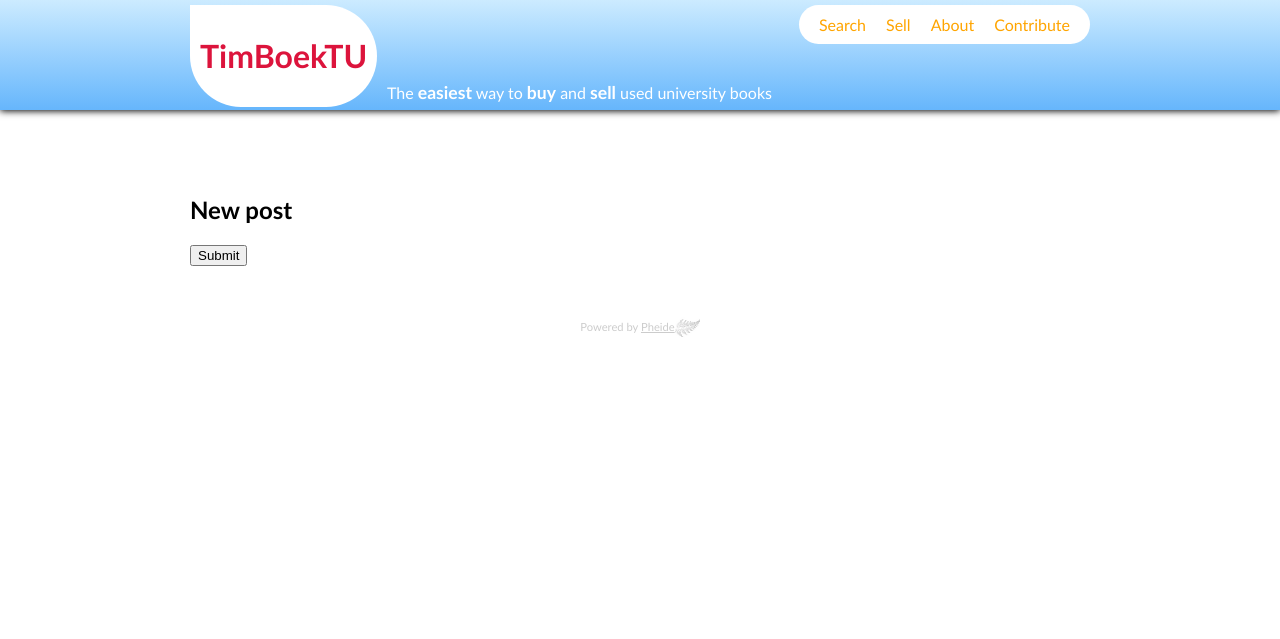
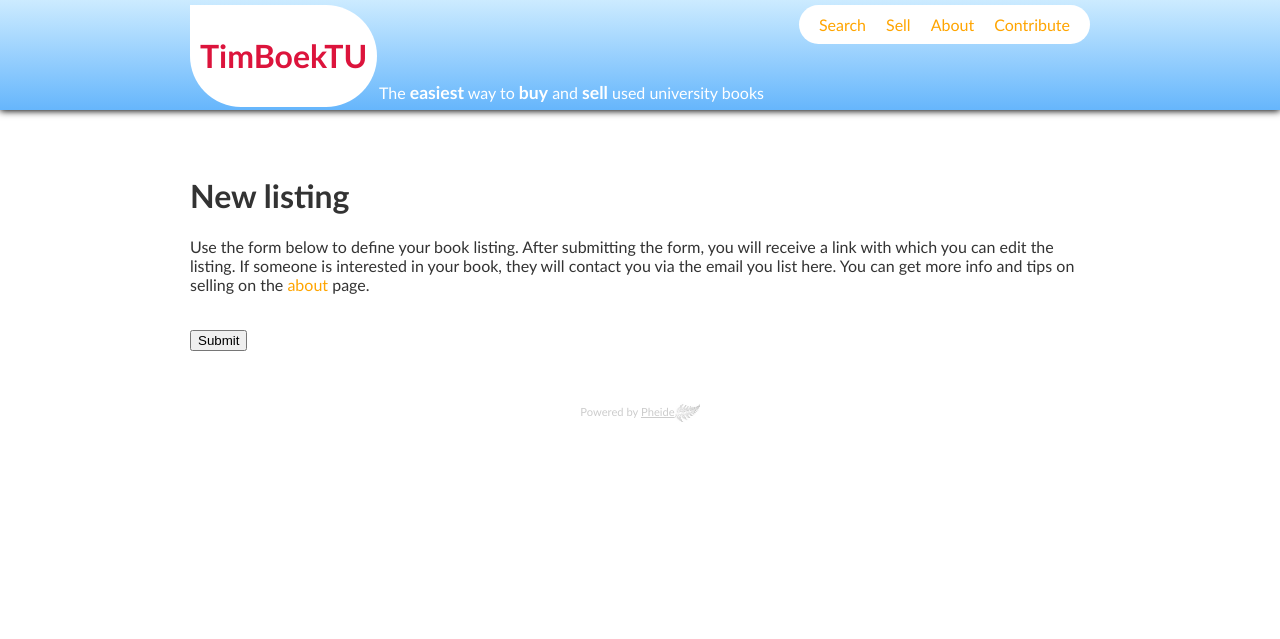
Before and after one commit to phoxicle/timboektu, a Django app: page /post/new/ in a window 1280 px wide. Shown: the top 639 px of the page. Run offline with Django 3.2, Linux system fonts and the light colour scheme; parts of the project's set-up code (start-up, migrations or seed data) failed here and were passed over.

Commit message:
Adding help text to sell page

```diff
--- a/timboektu/books/models.py
+++ b/timboektu/books/models.py
@@ -1,17 +1,6 @@
 from django.db import models
 from django.forms import ModelForm
 from django.db.models.query import QuerySet
-
-class Department(models.Model):
-    title = models.CharField(max_length=100)
-
-    def __unicode__(self):
-        return self.title
-
-class PostManager(models.Manager):
-    stop_list = ['a', 'an', 'and', 'are', 'as', 'at', 'be', 'by', 'for',
-                 'from', 'has', 'he', 'in', 'is', 'it', 'its', 'of', 'on',
-                 'that', 'the', 'to', 'was', 'were', 'will', 'with']
 
 class QuerySetManager(models.Manager):
 
@@ -19,6 +8,12 @@ class QuerySetManager(models.Manager):
         return self.model.QuerySet(self.model)
     def __getattr__(self, attr, *args):
         return getattr(self.get_query_set(), attr, *args)
+
+class Department(models.Model):
+    title = models.CharField(max_length=100)
+
+    def __unicode__(self):
+        return self.title
 
 class Post(models.Model):
     objects = QuerySetManager()
@@ -78,7 +73,7 @@ class Post(models.Model):
 
 
     title = models.CharField(max_length=1000)
-    authors = models.TextField(blank=True)
+    authors = models.CharField(blank=True, max_length=1000)
     EDITION_CHOICES = (
         ('1', '1st'),
         ('2', '2nd'),
@@ -91,18 +86,20 @@ class Post(models.Model):
         ('9', '9th'),
     )
     edition = models.CharField(max_length=2, choices=EDITION_CHOICES, blank=True)
-    year = models.CharField(max_length=4, blank=True)
-    isbn = models.CharField(max_length=13, blank=True) # http://djangosnippets.org/snippets/1994/
-    courses = models.TextField(blank=True)
-    description = models.TextField(blank=True)
-    departments = models.ManyToManyField(Department, null=True, blank=True)
+    year = models.CharField("Year of publication", max_length=4, blank=True)
+    isbn = models.CharField("ISBN", max_length=13, blank=True) # http://djangosnippets.org/snippets/1994/
+    courses = models.TextField("Relevant courses", blank=True)
+    description = models.TextField(blank=True,
+                                   help_text='For example: Dutch language book, good condition.')
+    departments = models.ManyToManyField(Department)
     #photo = models.ImageField(blank=True)
     crdate = models.DateTimeField(auto_now=True)
     mdate = models.DateTimeField(auto_now=True)
     hash = models.CharField(max_length=100, editable=False, blank=True)
 
-    email = models.CharField(max_length=200)
-    price = models.DecimalField(max_digits=5, decimal_places=2, null=True, blank=True)
+    email = models.EmailField("Your email")
+    price = models.DecimalField("Asking price", max_digits=5, decimal_places=2, null=True, blank=True,
+                                help_text='Defaults to "Best Offer" when left blank')
 
     class Meta:
         ordering = ['-crdate']
--- a/timboektu/books/static/css/global.css
+++ b/timboektu/books/static/css/global.css
@@ -2,6 +2,7 @@ body{
 	font-family: Trebuchet MS, Lucida Grande, comic sans ms;
 	margin:0;
 	padding:0;
+	color: #333;
 }
 
 a {
@@ -79,7 +80,7 @@ a:hover {
 
 #tagline {
 	color: white;
-    margin-left: 197px;
+    margin-left: 189px;
     margin-top: 77px;
     position: absolute;
 }
@@ -163,6 +164,12 @@ form label {
 	display: inline-block;
 }
 
+form #id_title,
+form #id_authors,
+form #id_email{
+width: 300px;
+}
+
 .posts {
 	width: 584px;
 }
@@ -230,7 +237,7 @@ filter: progid:DXImageTransform.Microsoft.gradient( startColorstr='#feccb1', end
 	text-decoration: none;
 	background-position: right center;
 	background-repeat: no-repeat;
-	color: black;
+	color: #333;
 }
 
 .posts th a:hover {
--- a/timboektu/books/views.py
+++ b/timboektu/books/views.py
@@ -1,4 +1,4 @@
-from models import Post, PostForm, Department, PostManager
+from models import Post, PostForm, Department
 from django.http import HttpResponseRedirect
 from django.core.urlresolvers import reverse
 from django.shortcuts import get_object_or_404, render, redirect
--- a/timboektu/templates/about.html
+++ b/timboektu/templates/about.html
@@ -6,10 +6,12 @@
 <strong>Jump to:</strong> &nbsp;&nbsp;
 <a href="#buying">Buying books</a> &nbsp;&nbsp;
 <a href="#selling">Selling books</a>
-<p>Picture this: You've just registered for a new class, and now you need to get the course book.
+
+<h2>What's all the hubbub?</h2>
+<p>Picture this: <em>You've just registered for a new class, and now you need to get the course book.
 Since you're cheap, you go to Amazon and purchase a Like New copy for three quarters the price
 of a new one and get it shipped to your house. Little did you know, however, that the guy you talked to at the borrel yesterday
-would have sold you his old copy in person for five euros.</p>
+would have given you his old copy in exchange for two beers.</em></p>
 <p>Now that we've got you in the mood, we introduce you to TimBoekTU. TimBoekTU is an online
 bulletin board for finding and selling books on your campus. There are no user accounts; just visit the website
 and search for the book you want. Got a old book you don't want anymore? Just click sell and fill out
--- a/timboektu/templates/base.html
+++ b/timboektu/templates/base.html
@@ -48,9 +48,7 @@
 
 	<div id="main">
 
-		{% block search %} {% endblock %}
-
-		<h2>{% block title %} {% endblock %}</h2>
+		<h1>{% block title %} {% endblock %}</h1>
 
 		{% block main %}
 		Main block
--- a/timboektu/templates/edit.html
+++ b/timboektu/templates/edit.html
@@ -1,8 +1,17 @@
 {% extends "base.html" %}
 
-{% block title %} {% if post %} Edit post {% else %} New post {% endif %} {% endblock %}
+{% block title %} {% if post %} Edit listing {% else %} New listing {% endif %} {% endblock %}
 
 {% block main %}
+
+<p>
+Use the form below to define your book listing.
+After submitting the form, you will receive a link with which you can edit the listing.
+If someone is interested in your book, they will contact you via the email you list here.
+You can get more info and tips on selling on the
+<a href="{% url timboektu.books.views.about %}#selling">about</a> page.
+</p>
+<br/>
 
 {% if error_message %}<p><strong>{{ error_message }}</strong></p>{% endif %}
 
```
Also changed, not shown: timboektu/templates/index.html (+11 -14 lines).
